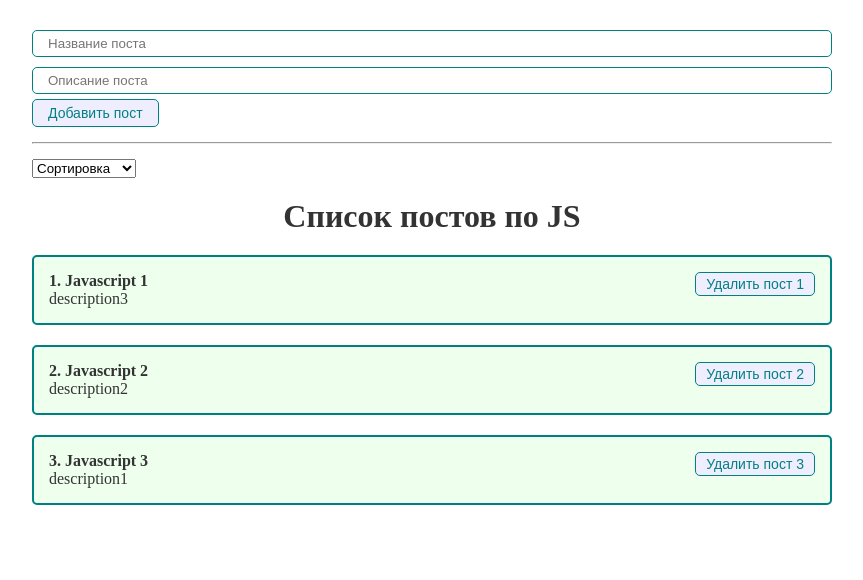
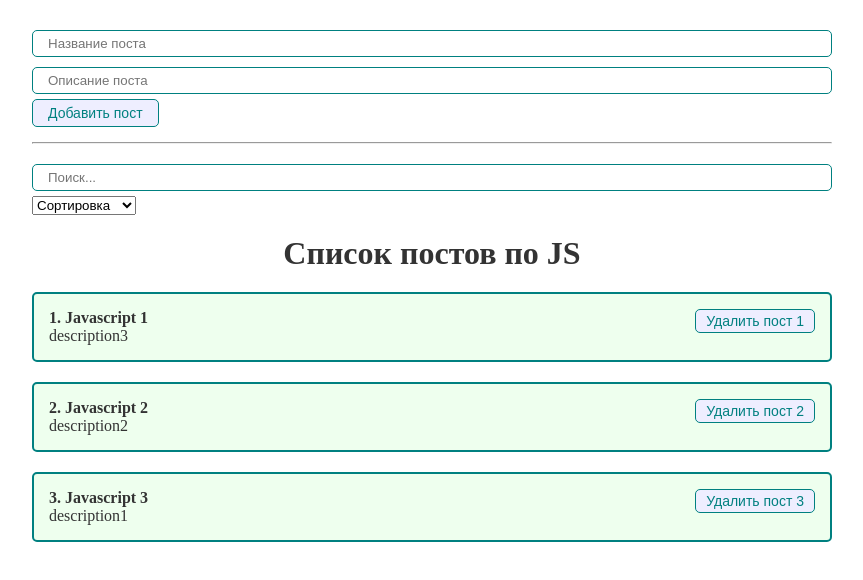
Before and after one commit to SergeyAsadchiy/react-start, a React (Create React App) app: page / in a window 1280 px wide. Shown: the top 580 px of the page, without its empty margins (208-1071 px from the left). Built offline with nearby package versions, Linux system fonts and the light colour scheme.

Commit message:
filter and useMemo()

```diff
--- a/src/App.js
+++ b/src/App.js
@@ -1,8 +1,9 @@
-import React, {useState} from "react";
+import React, {useMemo, useState} from "react";
 import './styles/App.css'
 import PostList from "./components/PostList";
 import PostForm from "./components/PostForm";
 import MySelect from "./components/UI/select/MySelect";
+import MyInput from "./components/UI/input/MyInput";
 
 function App() {
   const [posts, setPosts] = useState([
@@ -11,6 +12,18 @@ function App() {
     {id: 3, title: 'Javascript 3', body: 'description1'}
   ])
   const [selectedSort, setSelectedSort] = useState('')
+  const [searchQuery, setSearchQuery] = useState('')
+
+  const sortedPosts = useMemo(() => {
+    return  selectedSort
+      ? [...posts].sort((a, b) => { return a[selectedSort].localeCompare(b[selectedSort])})
+      : posts
+  }, [posts, selectedSort])
+
+  const sortedAndSearchedPosts = useMemo(() => {
+    return sortedPosts.filter(e => e.body.toLowerCase().includes(searchQuery.toLowerCase()))
+  }, [sortedPosts, searchQuery])
+
   const createPost = (newPost) => {
     setPosts([...posts, newPost])
   }
@@ -20,19 +33,18 @@ function App() {
 
   const sortPosts = (sort) => {
     setSelectedSort(sort)
-    console.log(sort);
-    setPosts([...posts].sort(
-      (a, b) => {
-        console.log('--------', a[sort], a);
-        return a[sort].localeCompare(b[sort])
-      }
-    ))
   }
 
   return (
     <div className="App">
       <PostForm create={createPost}/>
       <hr style={{margin: '15px 0'}}/>
+      <MyInput
+        type="text"
+        value={searchQuery}
+        onChange={e => setSearchQuery(e.target.value)}
+        placeholder="Поиск..."
+      />
       <MySelect
         value={selectedSort}
         onChange={sortPosts}
@@ -43,8 +55,8 @@ function App() {
         ]}
       />
       {
-        posts.length
-          ? <PostList remove={removePost} posts={posts} title={'Список постов по JS'} />
+        sortedAndSearchedPosts.length
+          ? <PostList remove={removePost} posts={sortedAndSearchedPosts} title={'Список постов по JS'} />
           : <h2 style={{marginTop: '20px', textAlign: 'center'}}>Посты не найдены</h2>
       }
 
```
